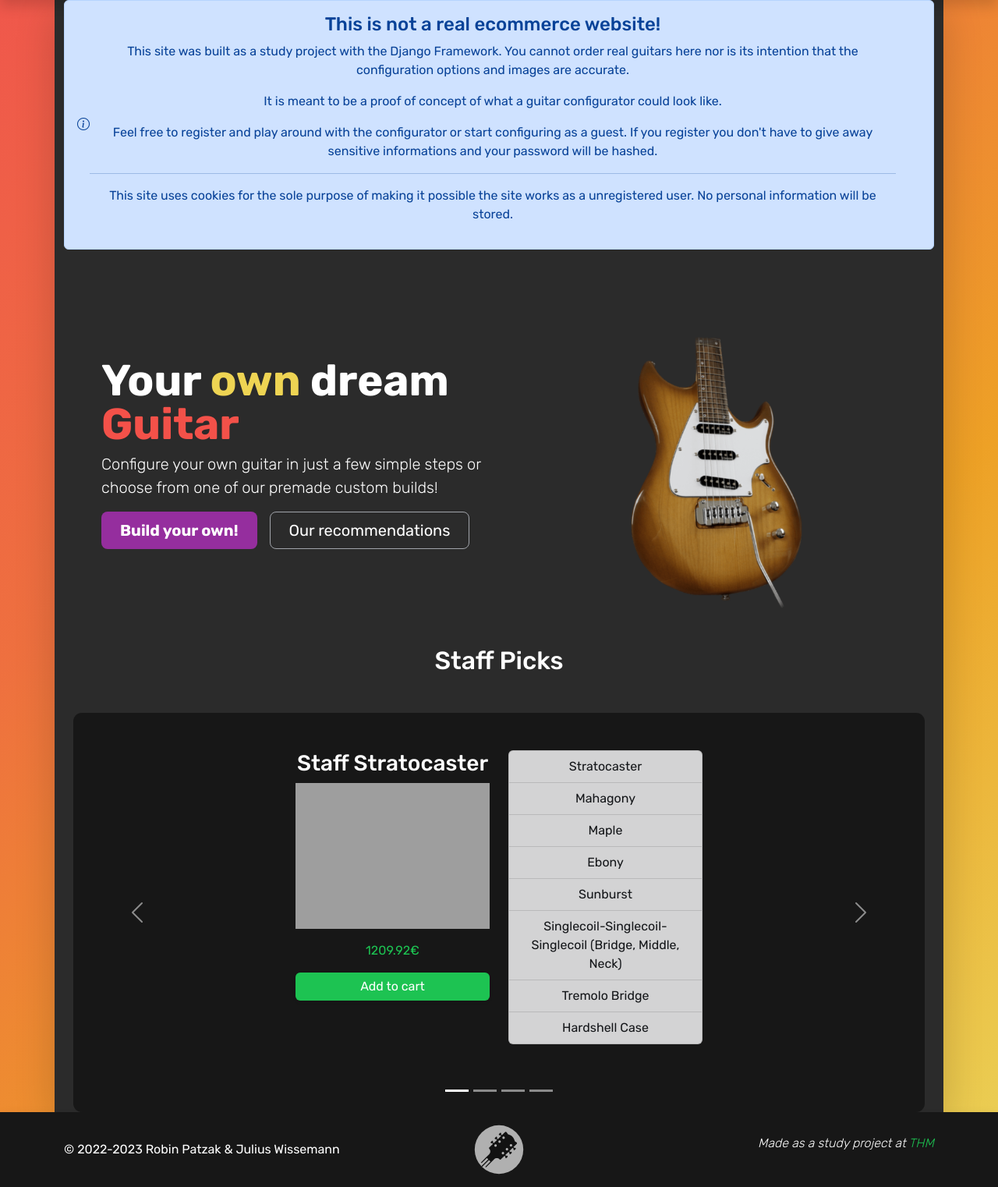
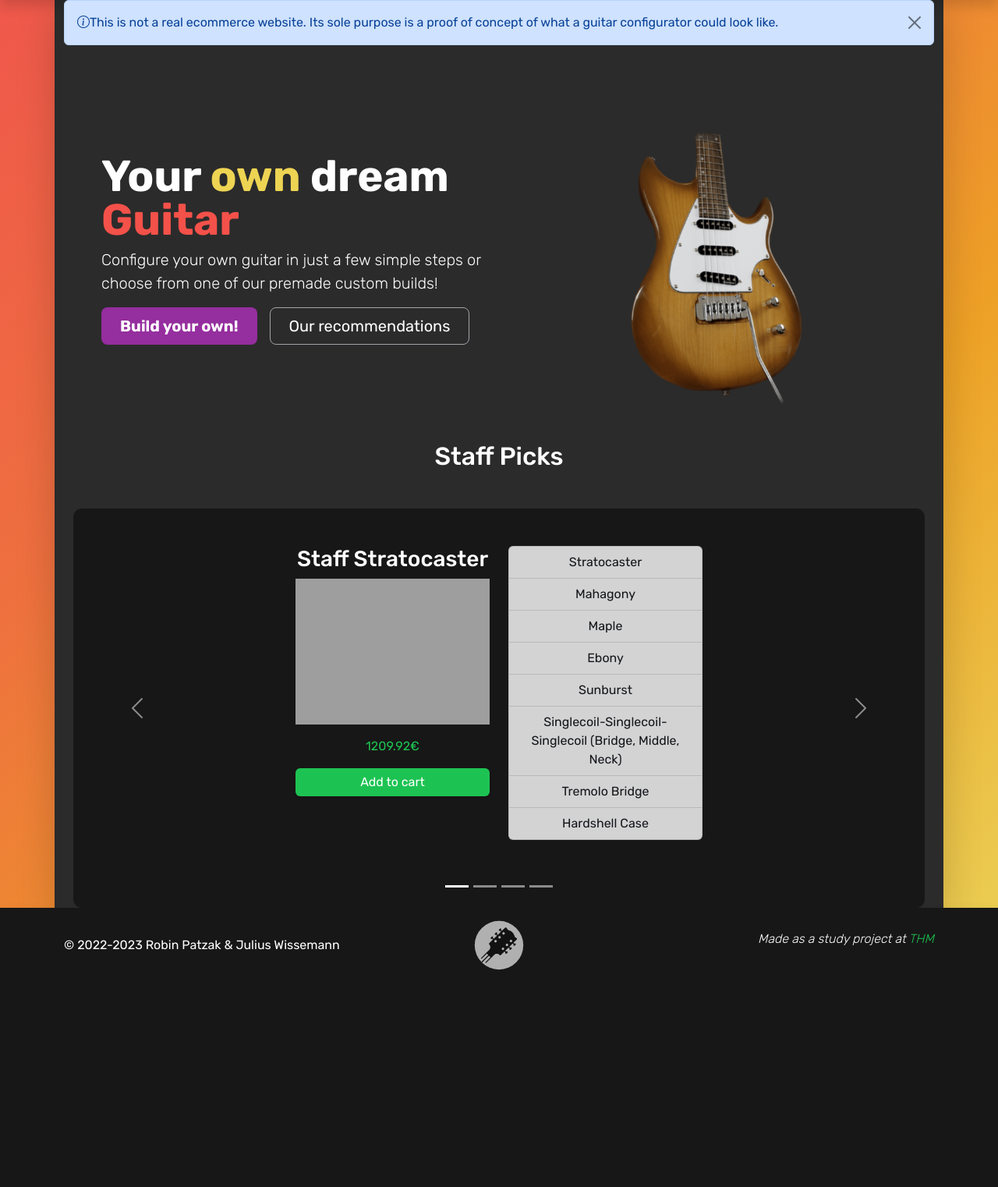
Before and after one commit to elegist/thm-guitar-configurator, a Django app: page / in a window 1280 px wide. Shown: the part 92-1614 px from the top of the page at 78% size. After the commit the page ends 1336 px from the top, so only its background shows below. Run offline with Django 4.2, Linux system fonts and the light colour scheme; data comes from the database, SQL or seed files in the repository; parts of the project's set-up code (start-up, migrations or seed data) failed here and were passed over; grey boxes are pictures that could not be loaded.

Commit message:
adjusted message and added close button

```diff
--- a/base/templates/base/home.html
+++ b/base/templates/base/home.html
@@ -5,13 +5,9 @@
 <div class="alert alert-primary alert-dismissible fade show d-flex align-items-center" role="alert">
     <i class="bi bi-info-circle"></i>
     <div>
-        <h4>This is not a real ecommerce website!</h4>
-        <p>This site was built as a study project with the Django Framework. You cannot order real guitars here nor is its intention that the configuration options and images are accurate.</p>
-        <p>It is meant to be a proof of concept of what a guitar configurator could look like.</p>
-        <p>Feel free to register and play around with the configurator or start configuring as a guest. If you register you don't have to give away sensitive informations and your password will be hashed.</p>
-        <hr>
-        <p>This site uses cookies for the sole purpose of making it possible the site works as a unregistered user. No personal information will be stored.</p>
+        This is not a real ecommerce website. Its sole purpose is a proof of concept of what a guitar configurator could look like.
     </div>
+    <button type="button" class="btn-close" data-bs-dismiss="alert" aria-label="Close"></button>
 </div>
 
 <!-- page content -->
```
